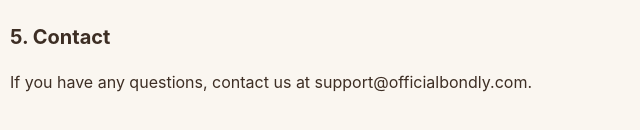
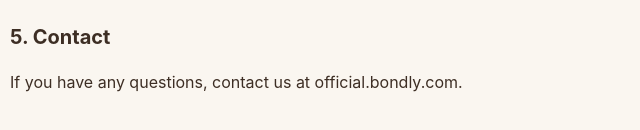
Before and after one commit to officialbondly-tech/dearly-privacy, a plain HTML site: page index.html in a window 1280 px wide. Shown: the part 748-878 px from the top of the page, 330-970 px from the left. Drawn offline with Linux system fonts and the light colour scheme.

Commit message:
Update contact email address in index.html

```diff
--- a/index.html
+++ b/index.html
@@ -27,6 +27,6 @@
     <p>You can permanently delete all your data at any time by going to Settings > Clear All Contacts, or by uninstalling the app.</p>
 
     <h2>5. Contact</h2>
-    <p>If you have any questions, contact us at support@officialbondly.com.</p>
+    <p>If you have any questions, contact us at official.bondly.com.</p>
 </body>
 </html>
```
